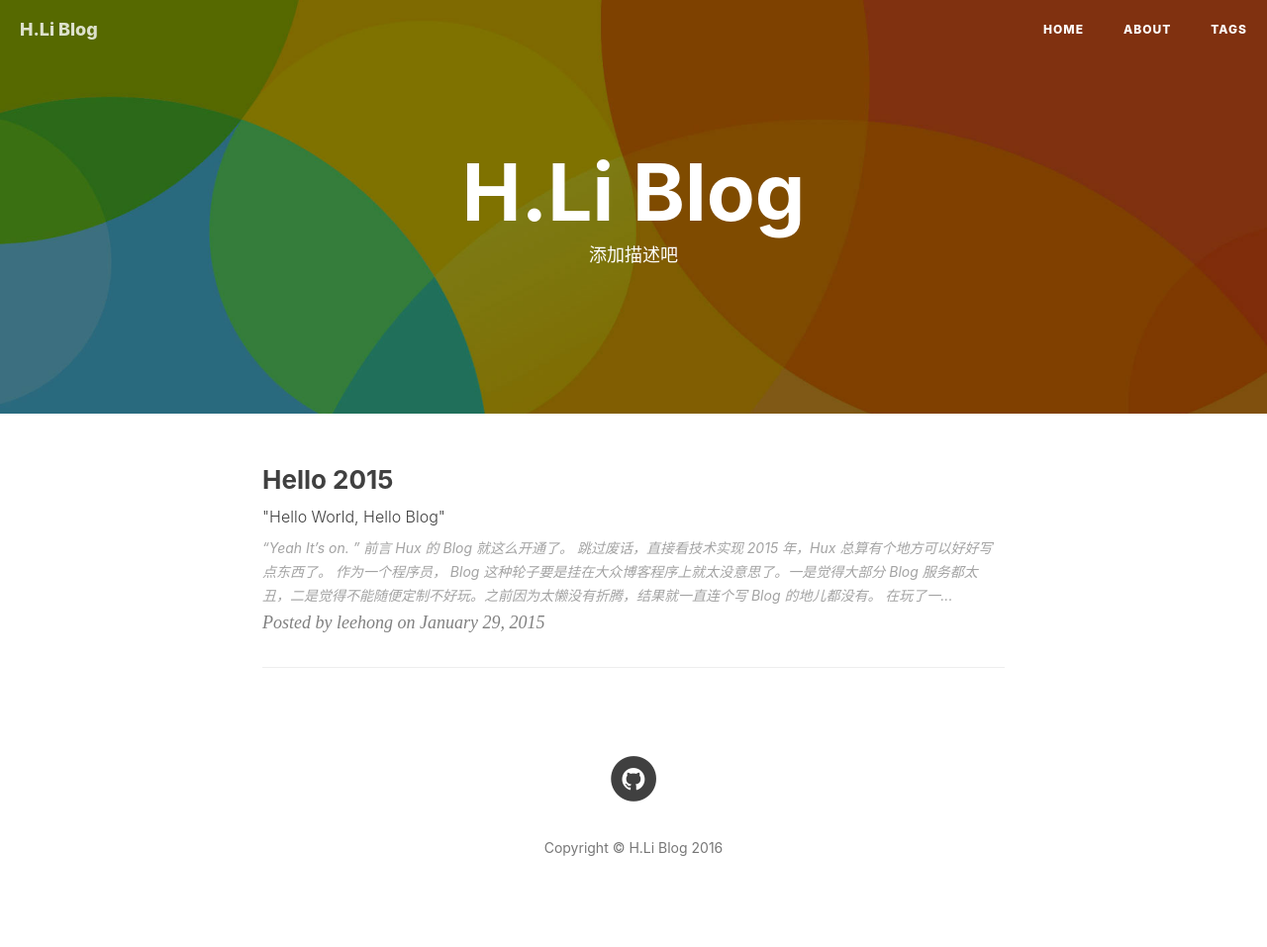
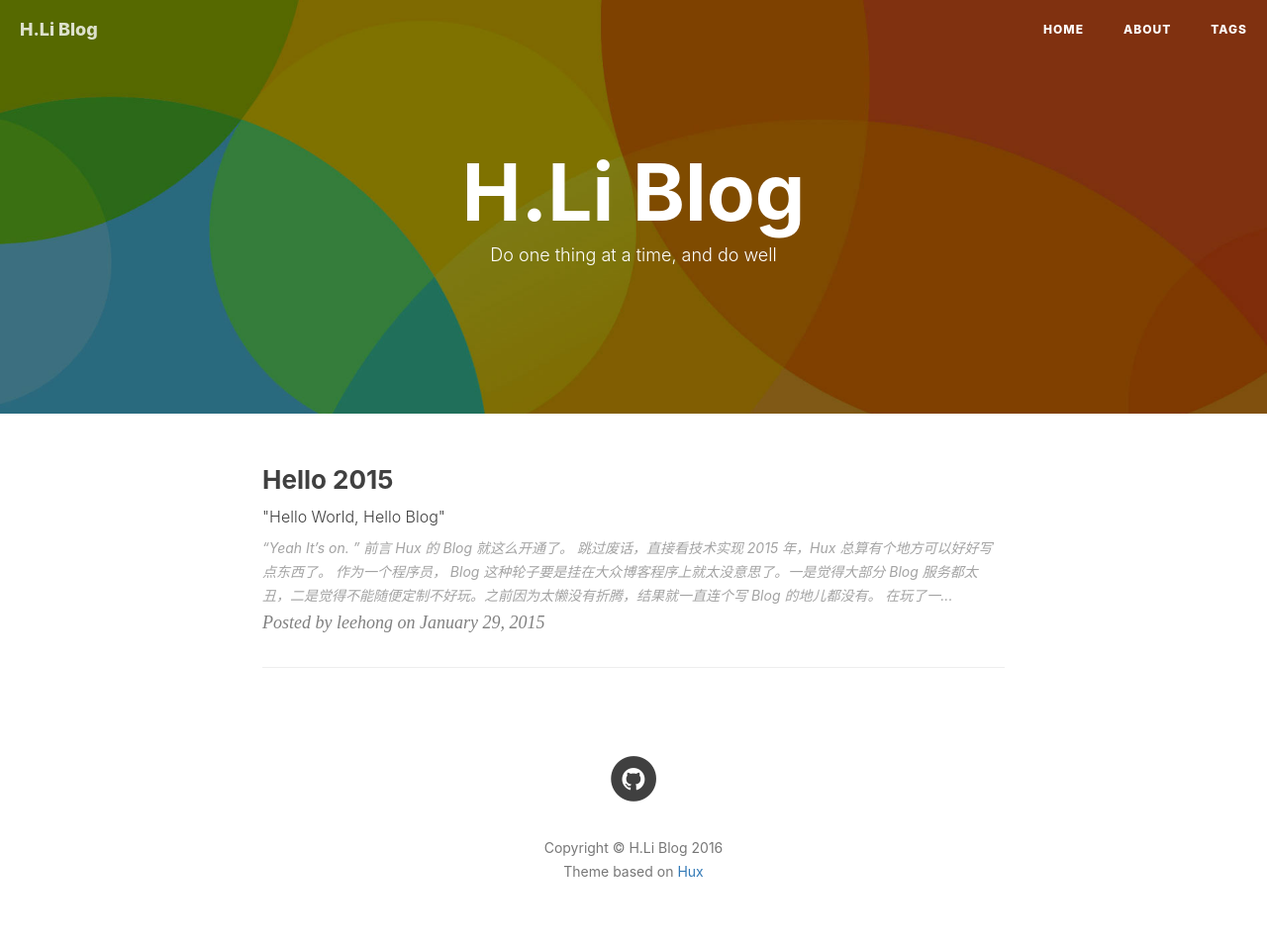
Before and after one commit to leehong2005/leehong2005.github.io, a Jekyll site: the page built from index.html, in a window 1280 px wide. Shown: the whole page at 99% size. Built offline with Jekyll 4.4.1, drawn with Linux system fonts in a browser that asks for light colours; nearby versions of some CDN libraries; the list of posts is cut into pages by our own code; comment, search, counter and statistics services are not loaded; before the commit the page ends 934 px from its top, so only the background shows below that.

Commit message:
【功能】修改模板

```diff
--- a/_config.yml
+++ b/_config.yml
@@ -3,7 +3,7 @@ title: H.Li Blog
 SEOTitle: 永远即等待的博客 | Hong.Li Blog
 header-img: img/home-bg.jpg
 email: leehong2004@gmail.com
-description: ""
+description: "Do one thing at a time, and do well"
 keyword: ""
 url: ""              # your host, for absolute URL
 baseurl: ""          # for example, '/blog' if your blog hosted on 'host/blog'
--- a/_includes/footer.html
+++ b/_includes/footer.html
@@ -68,19 +68,11 @@
                         </a>
                     </li>
                     {% endif %}
-                    {% if site.linkedin_username %}
-                    <li>
-                        <a target="_blank" href="https://www.linkedin.com/in/{{ site.linkedin_username }}">
-                            <span class="fa-stack fa-lg">
-                                <i class="fa fa-circle fa-stack-2x"></i>
-                                <i class="fa fa-linkedin fa-stack-1x fa-inverse"></i>
-                            </span>
-                        </a>
-                    </li>
-                    {% endif %}
                 </ul>
                 <p class="copyright text-muted">
                     Copyright &copy; {{ site.title }} {{ site.time | date: '%Y' }}
+                     <br>
+                    Theme based on <a href="https://github.com/Huxpro/huxpro.github.io">Hux</a>
                 </p>
             </div>
         </div>
--- a/about.html
+++ b/about.html
@@ -4,8 +4,6 @@ title: "About"
 description: "Hey, this is Hong.Li."
 header-img: "img/about-bg.jpg"
 ---
-
-<!-- Language Selector -->
 
 <!-- Chinese Version -->
 <div class="zh post-container">
--- a/index.html
+++ b/index.html
@@ -1,6 +1,6 @@
 ---
 layout: page
-description: "添加描述吧"
+description: "Do one thing at a time, and do well"
 ---
 
 <!-- The atrical list -->
```
Also changed, not shown: less/hux-blog.less (+6 -6 lines), css/hux-blog.min.css, js/animatescroll.min.js, js/jquery.nav.js.
